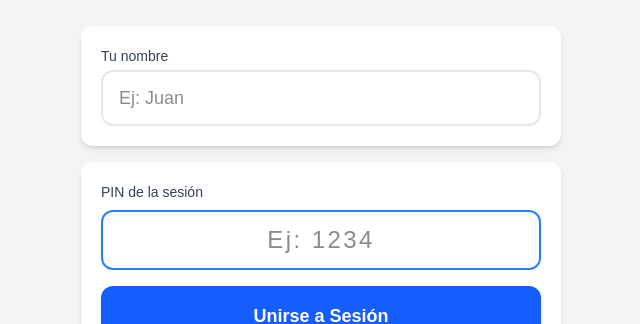
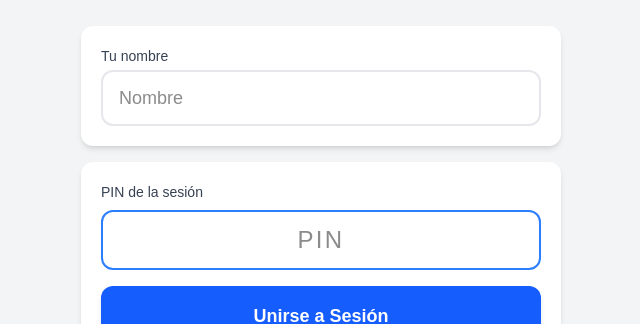
Before and after one commit to Johanypf/Inventario_Dk, a Next.js app: page / in a window 1280 px wide. Shown: the part 260-584 px from the top of the page, without its empty margins (319-959 px from the left). Built offline with nearby package versions, Linux system fonts and the light colour scheme.

Commit message:
fix: remove example placeholders from home page

```diff
--- a/src/app/page.tsx
+++ b/src/app/page.tsx
@@ -70,7 +70,7 @@ export default function HomePage() {
             type="text"
             value={employeeName}
             onChange={(e) => setEmployeeName(e.target.value)}
-            placeholder="Ej: Juan"
+            placeholder="Nombre"
             className="w-full px-4 py-3 border-2 border-gray-200 rounded-xl focus:border-blue-500 focus:outline-none text-lg"
           />
         </div>
@@ -84,7 +84,7 @@ export default function HomePage() {
             value={joinPin}
             onChange={(e) => { setJoinPin(e.target.value); setError('') }}
             onKeyDown={(e) => e.key === 'Enter' && handleJoinSession()}
-            placeholder="Ej: 1234"
+            placeholder="PIN"
             maxLength={6}
             className="w-full px-4 py-3 border-2 border-gray-200 rounded-xl focus:border-blue-500 focus:outline-none text-center text-2xl tracking-widest mb-4"
             autoFocus
```
